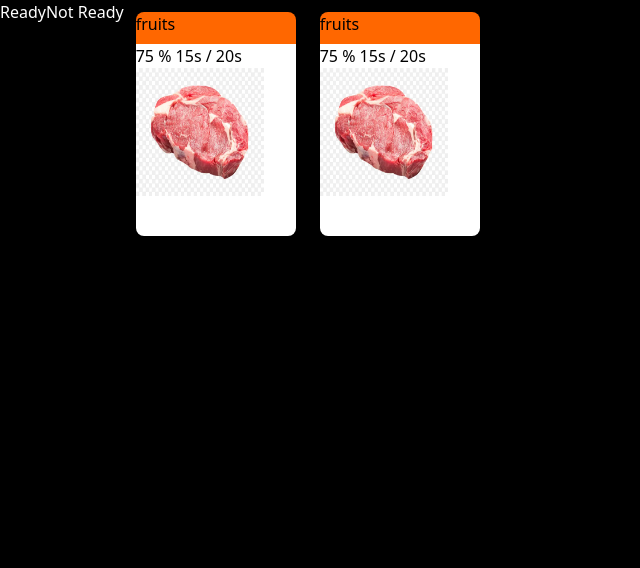
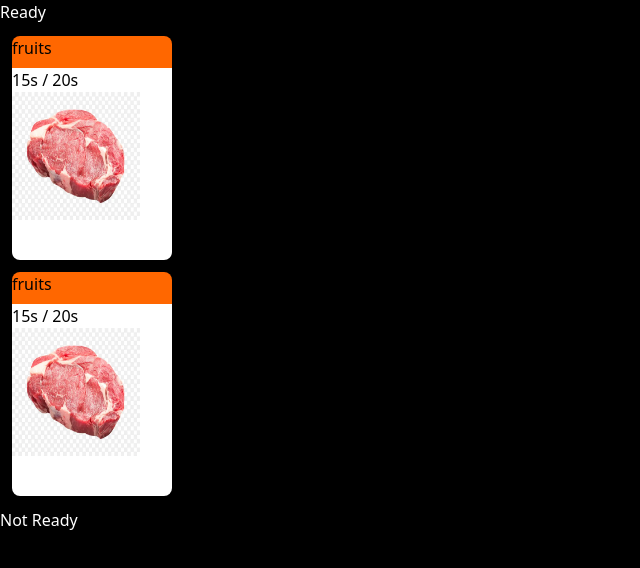
Before and after one commit to EmersonYang3/Undercooked, a Vue app in the folder app/: page / in a window 1280 px wide. Shown: the top 568 px of the page, without its empty margins (0-640 px from the left). Built offline with nearby package versions, Linux system fonts and the light colour scheme; a web font is replaced by a local one.

Commit message:
Lfpwefpepfwfjop

```diff
--- a/app/src/components/RiceCooker.vue
+++ b/app/src/components/RiceCooker.vue
@@ -9,6 +9,14 @@
 //add water
 //nothing here just waiting
 
+function sendData() {
+//placeholder function this is where the terminal will make a request to the host for a timer
+//either we send information for the timer or the host maintains a loook up table to create timers we just gotta specify the type of timer
+}
+
+
+
+
 //for the player client we could put timers onto their phone that shows when the food is done cooking
 
 </script>
--- a/app/src/utils/ingredients.ts
+++ b/app/src/utils/ingredients.ts
@@ -1,3 +1,11 @@
 //this file specifies the file paths for images for the respective ingredients
 //could make a dedicated assets file and then make this file just something that holds methods and whatnot
 //would prevent accessing unneeded information not relevant
+
+import { ingredient, food, Ingredients } from "./types";
+const ingredients:Record<Ingredients, ingredient>  = {
+    "bacon" : {
+        ingredientName:"bacon",
+        methods: []
+    }
+}
--- /dev/null
+++ b/app/src/utils/recipes.ts
@@ -0,0 +1,5 @@
+import type { order } from "./types";
+
+const orders = {
+
+}
--- a/app/src/utils/types.ts
+++ b/app/src/utils/types.ts
@@ -1,5 +1,6 @@
 export type TerminalName = "oven" | "stove" | "chop" | "cook" | "boil" | "gather" | "serve" | "holding";
-export type Ingredients =  "fruits" | "bacon" | "egg" | "sausage" | "";
+export type Ingredients =  "fruits" | "bacon" | "egg" | "sausage" | "potato" | "carrot";
+export type Methods = "fry" | "flip" | "boil" | "chop" | "mash" | "peel"
 //fruits is currently a placeholder waiting for assets
 export type food = {
     foodName: string,
@@ -7,7 +8,7 @@ export type food = {
     quality: number,
 }
 
-export type ingredient = {
+export type ingredient_info = {
     ingredientName: Ingredients,
     methods: [string],
     quality: number
@@ -25,7 +26,7 @@ export type order = {
 
 export type stationTerminal = {
     terminalName: TerminalName,
-    onStation: ingredient | food | null
+    onStation: ingredient_info | food | null
 }
 
 export type coreTrackedData = {
--- a/app/src/views/ClientView.vue
+++ b/app/src/views/ClientView.vue
@@ -2,9 +2,9 @@
     Client View, only for viewing a player's currently held item, no actual functionality.
 -->
 <template>
-    <div class="h-screen w-screen bg-black flex-row flex">
+    <div class="h-screen w-screen bg-black flex-col flex">
+        <div class="flex-row">
             <div class="text-white">Ready</div>
-        <div class="text-white">Not Ready</div>
                 <div v-for="timers in activeTimers" :key="timers.id"
                 class="m-3"
                 :style="{
@@ -18,12 +18,13 @@
                 >
                     {{ timers.IngredientName }}
                 </div>
-            <div class="z-10 w-40 bg-white h-48 rounded-b-lg">
-                {{( timers.time_remaining/timers.cook_time ) * 100}} %
+                <div class="z-10 w-40 bg-white h-48 rounded-b-lg items-center justify-center items-center ">
                     {{ timers.time_remaining }}s / {{ timers.cook_time }}s
                     <img :src="timers.asset" class="w-32 h-32">
                 </div>
             </div>
+        </div>
+        <div class="text-white">Not Ready</div>
     </div>
 </template>
 
@@ -43,6 +44,8 @@ import meat from '../assets/meat.png'
 import { onMounted, Reactive, reactive} from 'vue';
 const activeTimers:Reactive<Array<Timer>> =  reactive([]);
 const inactiveTimers:Reactive<Array<Timer>> = reactive([]);
+const activeRecipes:Reactive<Array<Timer>> =  reactive([]);
+
 //has an expiry time to encourage players not to just leave it sitting which ruins the setting of the game
 //this should only be terminal to host to ensure it doesnt ha
 
```
Lines whose indentation alone changed are shown as unchanged.
